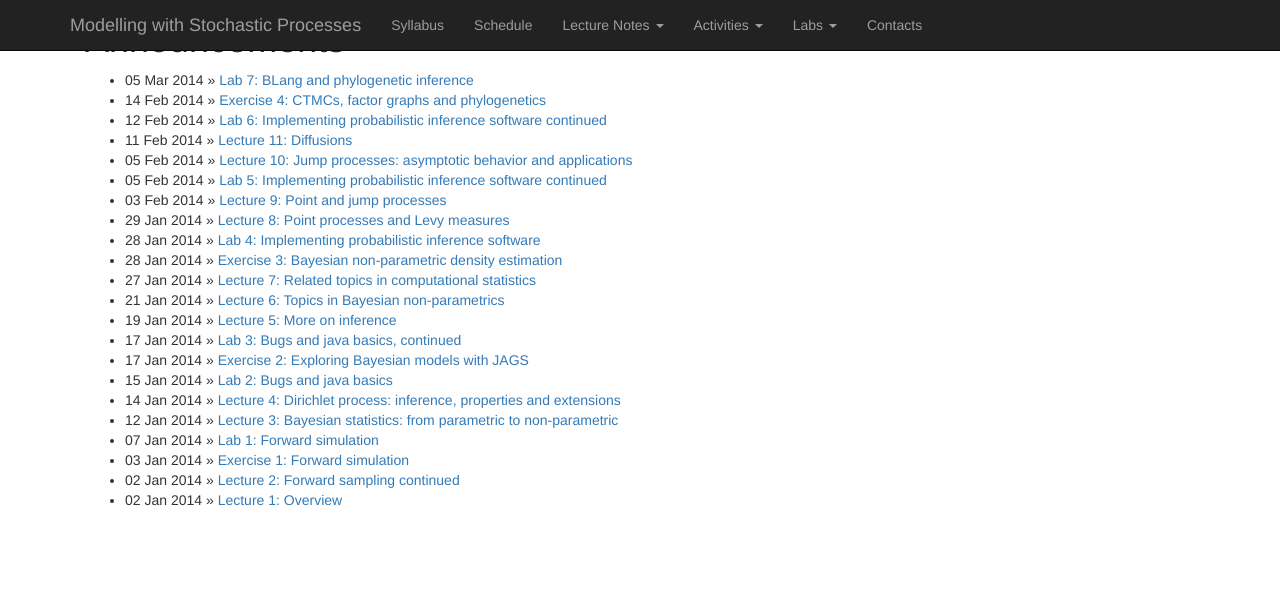
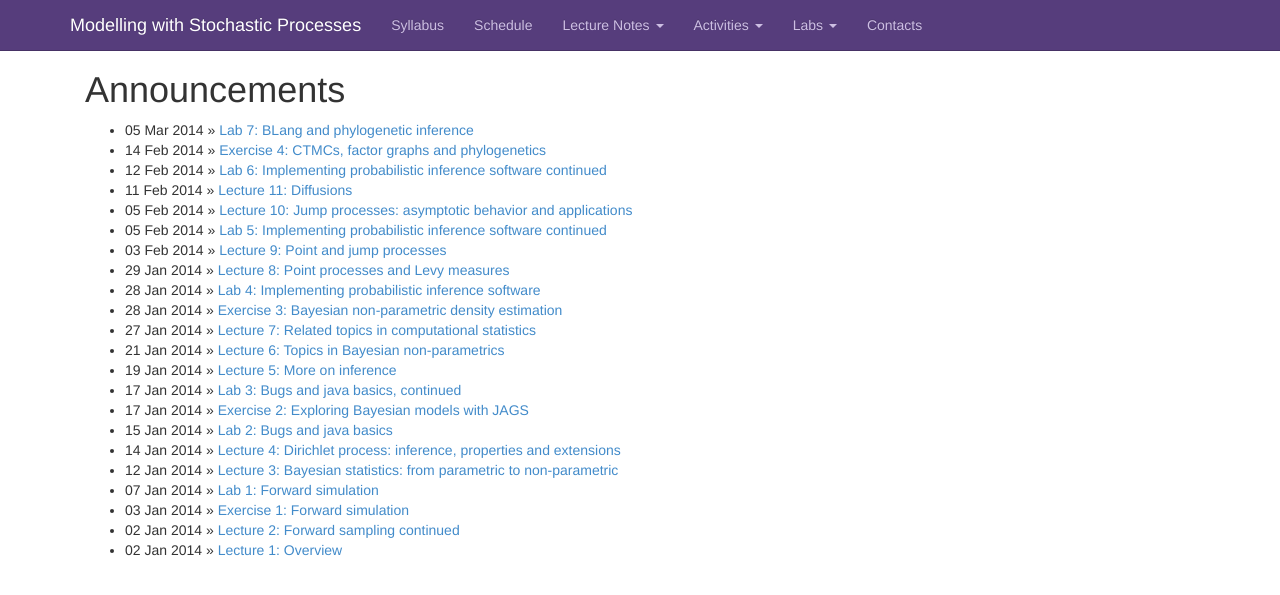
Before and after one commit to snowdj/stochastic_process_notes, a Jekyll site: the page built from index.md, in a window 1280 px wide. Shown: the top 595 px of the page. Built offline with Jekyll 4.4.1, drawn with Linux system fonts in a browser that asks for light colours; nearby versions of some CDN libraries; library files that are not in the unit come from our copies; Markdown is read by kramdown in place of the engine named in the settings; comment, search, counter and statistics services are not loaded.

Commit message:
modify baseurl only left /

```diff
--- a/_config.yml
+++ b/_config.yml
@@ -2,4 +2,4 @@ name: Modelling with Stochastic Processes
 markdown: redcarpet
 pygments: true
 url: http://snowdj.github.io/stochastic_process_notes
-baseurl: http://snowdj.github.io/stochastic_process_notes
+baseurl: /
```
